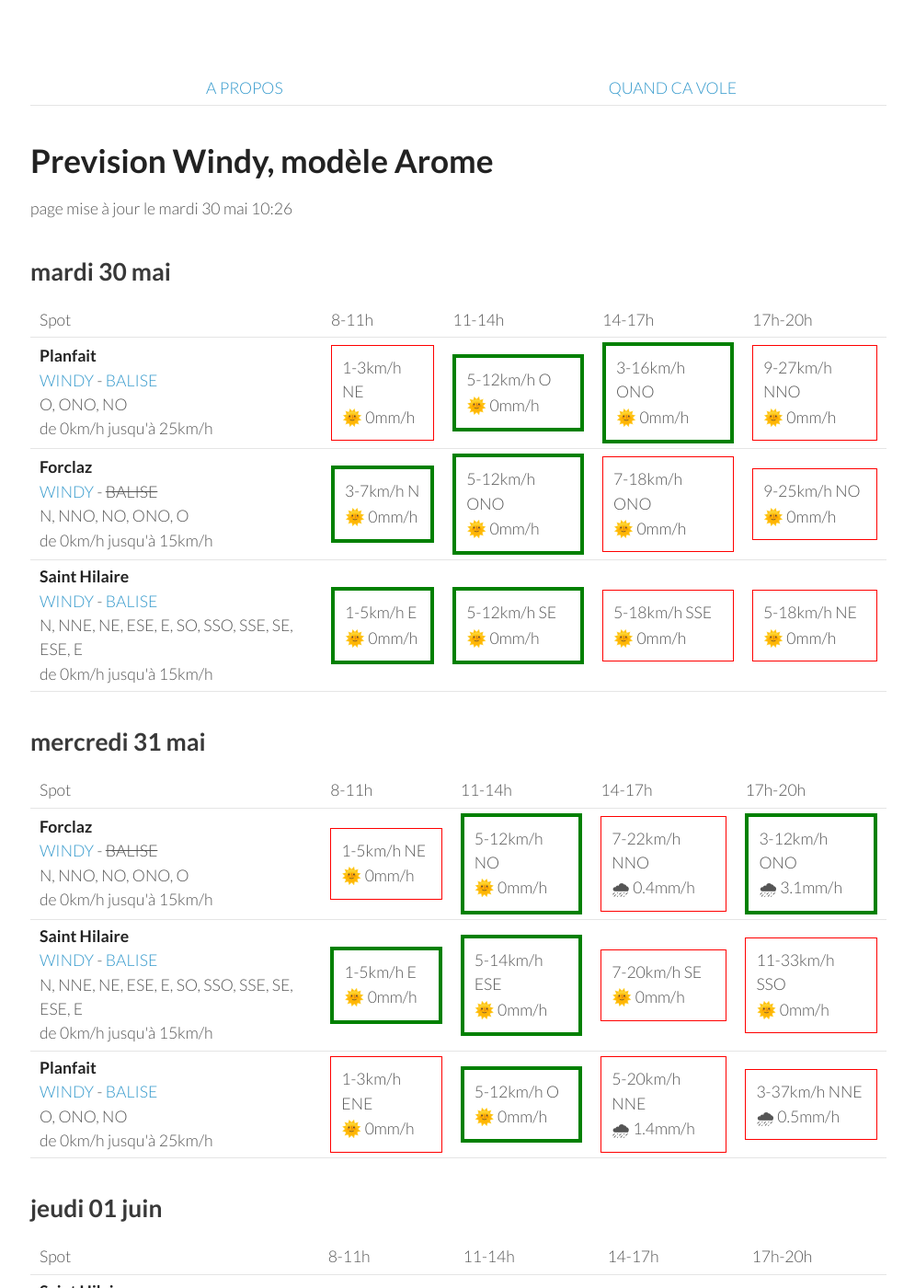
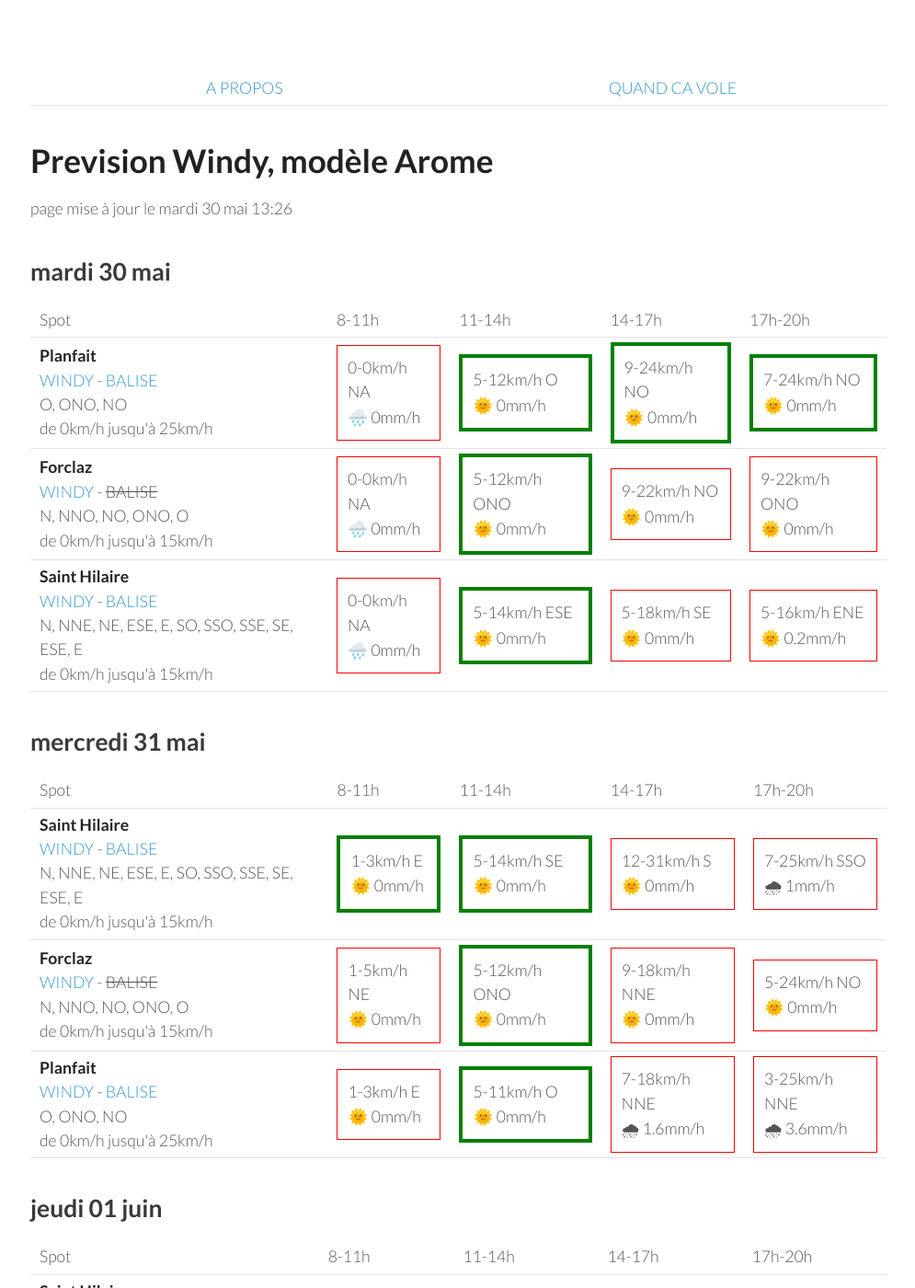
Before and after one commit to parapente-dans-le-nord/parapente-dans-le-nord.github.io, a Jekyll site: the page built from alpes_nord.markdown, in a window 1280 px wide and 1400 px high. Shown: the whole window at 92% size, without its empty margins (25-1020 px from the left). Built offline with Jekyll 4.4.1, drawn with Linux system fonts in a browser that asks for light colours.

Commit message:
update index.markdown

```diff
--- a/alpes_nord.markdown
+++ b/alpes_nord.markdown
@@ -7,7 +7,7 @@ title:  "Tous les spots"
 {: .links}
 
 # Prevision Windy, modèle Arome
-page mise à jour le mardi 30 mai 10:26
+page mise à jour le mardi 30 mai 13:26
 
 ## mardi 30 mai
 
@@ -24,31 +24,28 @@ page mise à jour le mardi 30 mai 10:26
 <tr>
         <td><strong>Planfait</strong><br><a href="https://windy.com/45.853/6.223?45.415,6.223,8">WINDY</a> - <span class=""><a href="https://www.openwindmap.org/PP496">BALISE</a> </span><br> <span class="vent-favorable">O, ONO, NO</span><br><span class="force-vent">de 0km/h jusqu'à 25km/h</span> </td>
 
-            <td><div class="not-flyable"><p>1-3km/h NE</p><p>🌞 0mm/h</p></div></td>
+            <td><div class="not-flyable"><p>0-0km/h NA</p><p>🌧️ 0mm/h</p></div></td>
             <td><div class="flyable"><p>5-12km/h O</p><p>🌞 0mm/h</p></div></td>
-            <td><div class="flyable"><p>3-16km/h ONO</p><p>🌞 0mm/h</p></div></td>
-            <td><div class="not-flyable"><p>9-27km/h NNO</p><p>🌞 0mm/h</p></div></td>
-
+            <td><div class="flyable"><p>9-24km/h NO</p><p>🌞 0mm/h</p></div></td>
+            <td><div class="flyable"><p>7-24km/h NO</p><p>🌞 0mm/h</p></div></td>
 
     </tr>
 <tr>
         <td><strong>Forclaz</strong><br><a href="https://windy.com/45.814/6.247?45.375,6.246,8,m:eVwaglz">WINDY</a> - <span class="no-balise"> BALISE </span><br> <span class="vent-favorable">N, NNO, NO, ONO, O</span><br><span class="force-vent">de 0km/h jusqu'à 15km/h</span> </td>
 
-            <td><div class="flyable"><p>3-7km/h N</p><p>🌞 0mm/h</p></div></td>
+            <td><div class="not-flyable"><p>0-0km/h NA</p><p>🌧️ 0mm/h</p></div></td>
             <td><div class="flyable"><p>5-12km/h ONO</p><p>🌞 0mm/h</p></div></td>
-            <td><div class="not-flyable"><p>7-18km/h ONO</p><p>🌞 0mm/h</p></div></td>
-            <td><div class="not-flyable"><p>9-25km/h NO</p><p>🌞 0mm/h</p></div></td>
-
+            <td><div class="not-flyable"><p>9-22km/h NO</p><p>🌞 0mm/h</p></div></td>
+            <td><div class="not-flyable"><p>9-22km/h ONO</p><p>🌞 0mm/h</p></div></td>
 
     </tr>
 <tr>
         <td><strong>Saint Hilaire</strong><br><a href="https://windy.com/45.307/5.888?45.087,5.889,9,m:eUFagkX">WINDY</a> - <span class=""><a href="http://www.balisemeteo.com/balise.php?idBalise=61">BALISE</a> </span><br> <span class="vent-favorable">N, NNE, NE, ESE, E, SO, SSO, SSE, SE, ESE, E</span><br><span class="force-vent">de 0km/h jusqu'à 15km/h</span> </td>
 
-            <td><div class="flyable"><p>1-5km/h E</p><p>🌞 0mm/h</p></div></td>
-            <td><div class="flyable"><p>5-12km/h SE</p><p>🌞 0mm/h</p></div></td>
-            <td><div class="not-flyable"><p>5-18km/h SSE</p><p>🌞 0mm/h</p></div></td>
-            <td><div class="not-flyable"><p>5-18km/h NE</p><p>🌞 0mm/h</p></div></td>
-
+            <td><div class="not-flyable"><p>0-0km/h NA</p><p>🌧️ 0mm/h</p></div></td>
+            <td><div class="flyable"><p>5-14km/h ESE</p><p>🌞 0mm/h</p></div></td>
+            <td><div class="not-flyable"><p>5-18km/h SE</p><p>🌞 0mm/h</p></div></td>
+            <td><div class="not-flyable"><p>5-16km/h ENE</p><p>🌞 0.2mm/h</p></div></td>
 
     </tr>
 
@@ -68,32 +65,32 @@ page mise à jour le mardi 30 mai 10:26
       <td>17h-20h</td>
     </tr>
 <tr>
-        <td><strong>Forclaz</strong><br><a href="https://windy.com/45.814/6.247?45.375,6.246,8,m:eVwaglz">WINDY</a> - <span class="no-balise"> BALISE </span><br> <span class="vent-favorable">N, NNO, NO, ONO, O</span><br><span class="force-vent">de 0km/h jusqu'à 15km/h</span> </td>
+        <td><strong>Saint Hilaire</strong><br><a href="https://windy.com/45.307/5.888?45.087,5.889,9,m:eUFagkX">WINDY</a> - <span class=""><a href="http://www.balisemeteo.com/balise.php?idBalise=61">BALISE</a> </span><br> <span class="vent-favorable">N, NNE, NE, ESE, E, SO, SSO, SSE, SE, ESE, E</span><br><span class="force-vent">de 0km/h jusqu'à 15km/h</span> </td>
 
-            <td><div class="not-flyable"><p>1-5km/h NE</p><p>🌞 0mm/h</p></div></td>
-            <td><div class="flyable"><p>5-12km/h NO</p><p>🌞 0mm/h</p></div></td>
-            <td><div class="not-flyable"><p>7-22km/h NNO</p><p>🌧 0.4mm/h</p></div></td>
-            <td><div class="flyable"><p>3-12km/h ONO</p><p>🌧 3.1mm/h</p></div></td>
+            <td><div class="flyable"><p>1-3km/h E</p><p>🌞 0mm/h</p></div></td>
+            <td><div class="flyable"><p>5-14km/h SE</p><p>🌞 0mm/h</p></div></td>
+            <td><div class="not-flyable"><p>12-31km/h S</p><p>🌞 0mm/h</p></div></td>
+            <td><div class="not-flyable"><p>7-25km/h SSO</p><p>🌧 1mm/h</p></div></td>
 
 
     </tr>
 <tr>
-        <td><strong>Saint Hilaire</strong><br><a href="https://windy.com/45.307/5.888?45.087,5.889,9,m:eUFagkX">WINDY</a> - <span class=""><a href="http://www.balisemeteo.com/balise.php?idBalise=61">BALISE</a> </span><br> <span class="vent-favorable">N, NNE, NE, ESE, E, SO, SSO, SSE, SE, ESE, E</span><br><span class="force-vent">de 0km/h jusqu'à 15km/h</span> </td>
+        <td><strong>Forclaz</strong><br><a href="https://windy.com/45.814/6.247?45.375,6.246,8,m:eVwaglz">WINDY</a> - <span class="no-balise"> BALISE </span><br> <span class="vent-favorable">N, NNO, NO, ONO, O</span><br><span class="force-vent">de 0km/h jusqu'à 15km/h</span> </td>
 
-            <td><div class="flyable"><p>1-5km/h E</p><p>🌞 0mm/h</p></div></td>
-            <td><div class="flyable"><p>5-14km/h ESE</p><p>🌞 0mm/h</p></div></td>
-            <td><div class="not-flyable"><p>7-20km/h SE</p><p>🌞 0mm/h</p></div></td>
-            <td><div class="not-flyable"><p>11-33km/h SSO</p><p>🌞 0mm/h</p></div></td>
+            <td><div class="not-flyable"><p>1-5km/h NE</p><p>🌞 0mm/h</p></div></td>
+            <td><div class="flyable"><p>5-12km/h ONO</p><p>🌞 0mm/h</p></div></td>
+            <td><div class="not-flyable"><p>9-18km/h NNE</p><p>🌞 0mm/h</p></div></td>
+            <td><div class="not-flyable"><p>5-24km/h NO</p><p>🌞 0mm/h</p></div></td>
 
 
     </tr>
 <tr>
         <td><strong>Planfait</strong><br><a href="https://windy.com/45.853/6.223?45.415,6.223,8">WINDY</a> - <span class=""><a href="https://www.openwindmap.org/PP496">BALISE</a> </span><br> <span class="vent-favorable">O, ONO, NO</span><br><span class="force-vent">de 0km/h jusqu'à 25km/h</span> </td>
 
-            <td><div class="not-flyable"><p>1-3km/h ENE</p><p>🌞 0mm/h</p></div></td>
-            <td><div class="flyable"><p>5-12km/h O</p><p>🌞 0mm/h</p></div></td>
-            <td><div class="not-flyable"><p>5-20km/h NNE</p><p>🌧 1.4mm/h</p></div></td>
-            <td><div class="not-flyable"><p>3-37km/h NNE</p><p>🌧 0.5mm/h</p></div></td>
+            <td><div class="not-flyable"><p>1-3km/h E</p><p>🌞 0mm/h</p></div></td>
+            <td><div class="flyable"><p>5-11km/h O</p><p>🌞 0mm/h</p></div></td>
+            <td><div class="not-flyable"><p>7-18km/h NNE</p><p>🌧 1.6mm/h</p></div></td>
+            <td><div class="not-flyable"><p>3-25km/h NNE</p><p>🌧 3.6mm/h</p></div></td>
 
 
     </tr>
```
